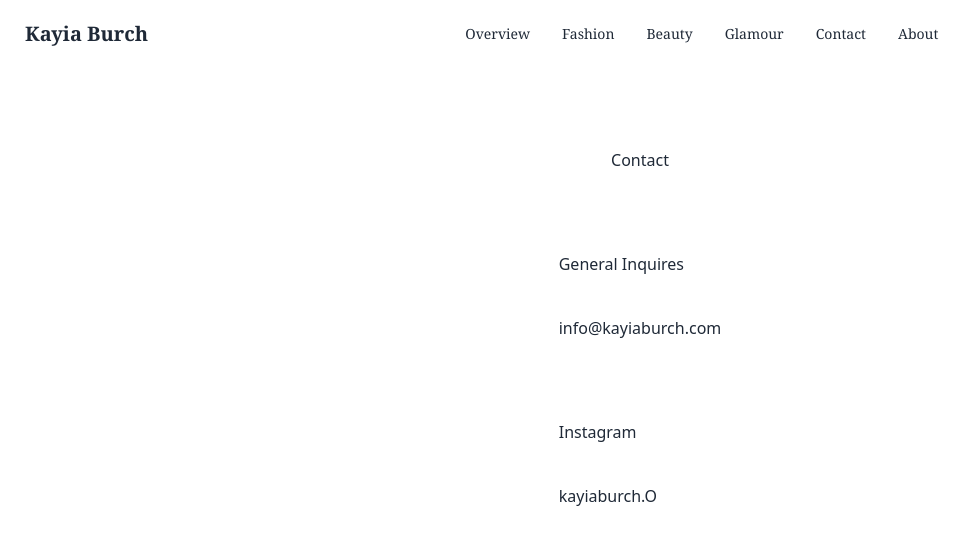
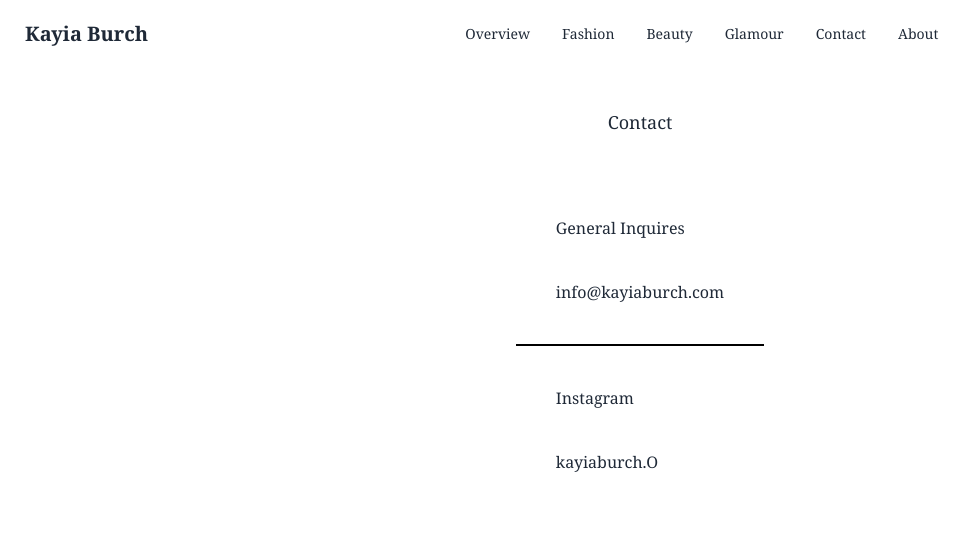
Before and after one commit to Limebee/kayia-portfolio, a Next.js app: page /contact in a window 1280 px wide. Shown: the top 544 px of the page, without its empty margins (0-976 px from the left). Built offline with nearby package versions, Linux system fonts and the light colour scheme.

Commit message:
edited font and added light theme

```diff
--- a/src/pages/contact.js
+++ b/src/pages/contact.js
@@ -3,15 +3,14 @@ import Link from 'next/link'
 
 
 
-export default function Contact () {
+ function Info() {
     return(
-        <section>
-            <Navigation />
-            <div className="flex justify-center pt-20">
+        <section className='min-h-screen'>
+            <div className="">
                 <div className=''>
                     <div className=''>
-                        <section className='pb-10 flex justify-center'>
-                            <h1>
+                        <section className='pb-10 pt-10 flex justify-center'>
+                            <h1 className="font-serif text-lg">
                                 Contact
                             </h1>
                         </section>
@@ -22,12 +21,12 @@ export default function Contact () {
                 <section className="gap-4">
 
                     <div className="p-10">
-                    <h2 className="pb-10">General Inquires</h2>
-                    <Link href="#"><p>info@kayiaburch.com</p></Link>
+                    <h2 className="pb-10 font-serif">General Inquires</h2>
+                    <Link href="#"><p className="font-serif">info@kayiaburch.com</p></Link>
                     </div>
-                    <div className="p-10">
-                        <h2 className="pb-10">Instagram</h2>
-                        <Link href="#"><p>kayiaburch.O</p></Link>
+                    <div className="p-10 border-t-2 border-black">
+                        <h2 className="pb-10 font-serif">Instagram</h2>
+                        <Link href="#"><p className="font-serif">kayiaburch.O</p></Link>
                     </div>
 
                 </section>
@@ -36,3 +35,14 @@ export default function Contact () {
 
     );
 }
+
+
+
+export default function Contact () {
+    return(
+       <section data-theme="light" >
+       <Navigation />
+       <Info />
+       </section>
+    )
+}
```
